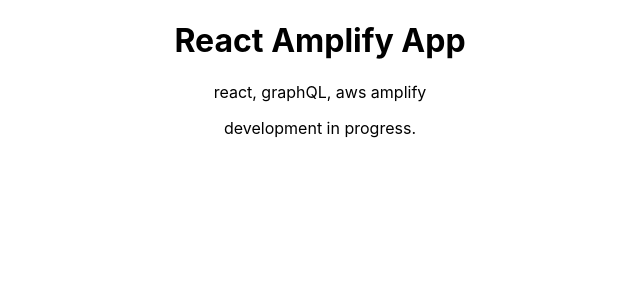
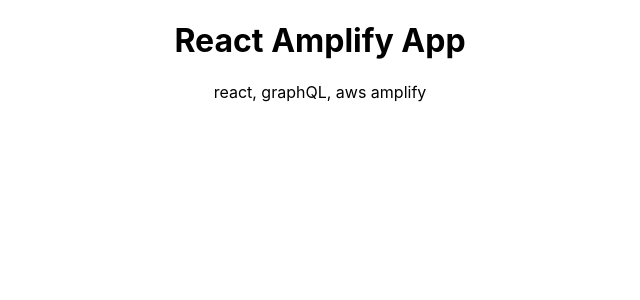
Before and after one commit to felix-digitalkarma/react_awsamplify, a React (Create React App) app in the folder react_awsamplify/: page / in a window 1280 px wide. Shown: the top 300 px of the page, without its empty margins (320-960 px from the left). Built offline with nearby package versions, Linux system fonts and the light colour scheme.

Commit message:
triggering push.

```diff
--- a/react_awsamplify/src/App.js
+++ b/react_awsamplify/src/App.js
@@ -5,7 +5,6 @@
     <div className="App">
       <h1>React Amplify App</h1>
       <p>react, graphQL, aws amplify</p>
-      <p>development in progress.</p>
     </div>
   );
 }
```
